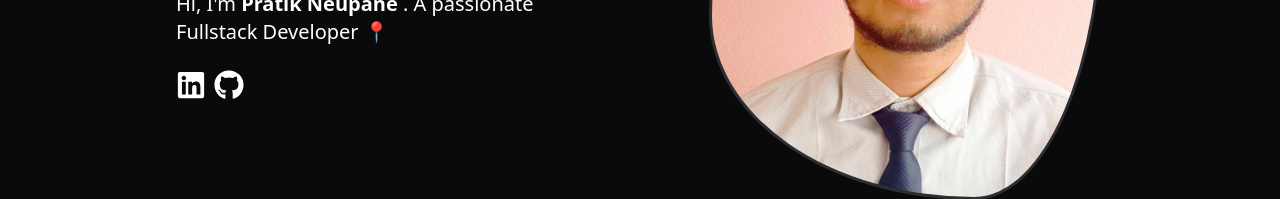
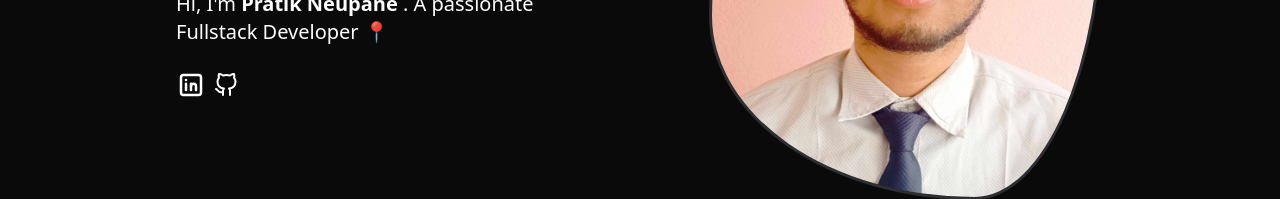
Before and after one commit to pratikneupane/pratikneupane.github.io, a Next.js app: page / in a window 1280 px wide. Shown: the part 435-634 px from the top of the page. Built offline with nearby package versions, Linux system fonts and the light colour scheme.

Commit message:
added credits to the readme file

```diff
--- a/package.json
+++ b/package.json
@@ -1,6 +1,6 @@
 {
   "name": "pratikneupane.github.io",
-  "version": "0.1.0",
+  "version": "1.0.0",
   "private": true,
   "scripts": {
     "dev": "next dev",
--- a/src/components/Hero.tsx
+++ b/src/components/Hero.tsx
@@ -1,4 +1,5 @@
-import { FaGithub, FaLinkedin } from "react-icons/fa";
+import { FiGithub,  } from "react-icons/fi";
+import { TbBrandLinkedin } from "react-icons/tb";
 import IconContainer from "./IconContainer";
 import Link from "next/link";
 import type { HeroProps } from "@/types/";
@@ -41,16 +42,16 @@ const Hero = (props: HeroProps) => {
                   isDarkMode ? "text-white" : "text-black"
                 }} hover:text-[#0077b5] transition-ease-in-out duration-300`}
               >
-                <FaLinkedin className="text-3xl" />
+                <TbBrandLinkedin className="text-3xl" />
               </Link>
               <Link
                 href={"https://github.com/pratikneupane"}
                 target="_blank"
                 className={`${
                   isDarkMode ? "text-white" : "text-black"
-                }} hover:text-[#333333] transition-ease-in-out duration-300`}
+                }} hover:text-[#0077b5] transition-ease-in-out duration-300 flex justify-center items-center`}
               >
-                <FaGithub className="text-3xl" />
+                <FiGithub className="text-2xl" />
               </Link>
             </div>
           </article>
```
Also changed, not shown: 1 other file (tests, documents, lock files or other folders).
